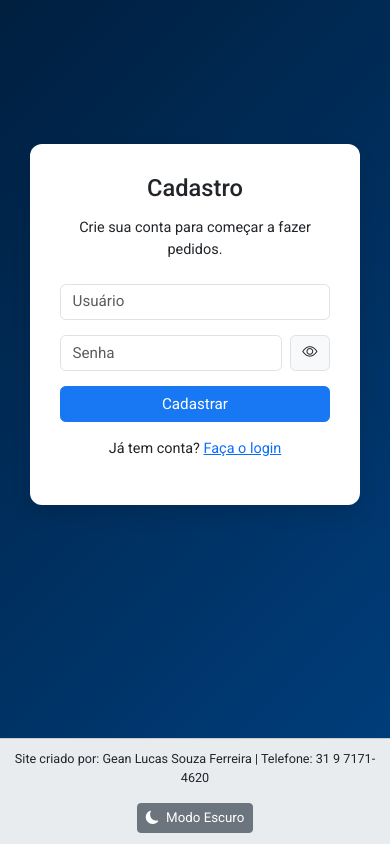
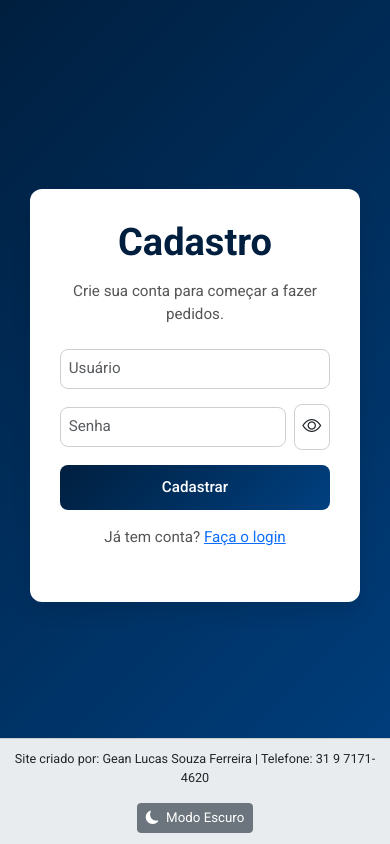
Before and after one commit to GeanLK1994/pedidos, a Flask app: page /cadastro in a window 390 px wide. Run offline with Flask 3, Linux system fonts and the light colour scheme.

Commit message:
Atualizando projeto via script

```diff
--- a/templates/cadastro.html
+++ b/templates/cadastro.html
@@ -5,46 +5,50 @@
 {% block content %}
 <link href="https://fonts.googleapis.com/css2?family=Roboto:wght@400;500;700&display=swap" rel="stylesheet">
 <style>
-  :root { --bg-gradient: linear-gradient(135deg, #001f3f, #004080); }
+  :root {
+    --bg-gradient: linear-gradient(135deg, #001f3f, #004080);
+  }
   html, body {
     height: 100%;
     margin: 0;
     background: var(--bg-gradient);
     font-family: 'Roboto', sans-serif;
-    overflow: hidden; /* remove todas as barras de scroll */
+    overflow: hidden; /* remove scroll externo */
   }
 
-  /* Footer fixo, herdado de base */
+  /* shapes geométricas */
+  .shape {
+    position: absolute;
+    border: 2px solid;
+    border-radius: 8px;
+    transform: rotate(45deg);
+    opacity: 0.7;
+    z-index: 0;
+  }
+  .shape-1 { width:200px; height:200px; top:-50px; left:-50px;    border-color: rgba(255,99,71,0.6); }
+  .shape-2 { width:150px; height:150px; bottom:-40px; right:-40px; border-color: rgba(79,172,254,0.6); }
+  .shape-3 { width:250px; height:250px; top:20%; right:-80px;      border-color: rgba(124,252,0,0.6); }
+  .shape-4 { width:100px; height:100px; bottom:25%; left:-50px;    border-color: rgba(255,167,38,0.6); }
+  .shape-5 { width:180px; height:180px; top:50%; left:-90px;       border-color: rgba(187,84,255,0.6); }
+  .shape-6 { width:220px; height:220px; bottom:50%; right:-110px;  border-color: rgba(0,255,255,0.6); }
+  .shape-7 { width:130px; height:130px; top:10%; right:20%;        border-color: rgba(255,99,227,0.6); }
+  .shape-8 { width: 90px; height: 90px; bottom:10%; left:25%;      border-color: rgba(255,255,0,0.6); }
 
-  /* Centralizar título no card */
-  .auth-card h2 {
-    text-align: center;
-    margin-bottom: 1rem;
+  @media (max-width:576px) {
+    .shape { display: none; }
   }
 
-  /* Formas geométricas coloridas (ocultas em telas pequenas) */
-  .shape { position: absolute; border: 2px solid; border-radius: 8px; transform: rotate(45deg); opacity: 0.7; }
-  .shape-1 { width:200px; height:200px; top:-50px; left:-50px; border-color: rgba(255,99,71,0.6); }
-  .shape-2 { width:150px; height:150px; bottom:-40px; right:-40px; border-color: rgba(79,172,254,0.6); }
-  .shape-3 { width:250px; height:250px; top:20%; right:-80px; border-color: rgba(124,252,0,0.6); }
-  .shape-4 { width:100px; height:100px; bottom:25%; left:-50px; border-color: rgba(255,167,38,0.6); }
-  .shape-5 { width:180px; height:180px; top:50%; left:-90px; border-color: rgba(187,84,255,0.6); }
-  .shape-6 { width:220px; height:220px; bottom:50%; right:-110px; border-color: rgba(0,255,255,0.6); }
-  .shape-7 { width:130px; height:130px; top:10%; right:20%; border-color: rgba(255,99,227,0.6); }
-  .shape-8 { width:90px; height:90px; bottom:10%; left:25%; border-color: rgba(255,255,0,0.6); }
-
-  /* Container do card */
+  /* container central */
   .login-container {
     position: relative;
     z-index: 2;
     display: flex;
     justify-content: center;
-    align-items: flex-start;
-    padding-top: 12vh;
-    padding-bottom: 4rem; /* espaço para footer */
+    align-items: center; /* centraliza vertical */
     height: 100%;
-    overflow: auto; /* scroll interno se necessário */
   }
+
+  /* card de cadastro */
   .auth-card {
     width: 90%;
     max-width: 360px;
@@ -54,11 +58,70 @@
     box-shadow: 0 10px 20px rgba(0,0,0,0.1);
     z-index: 3;
   }
+  /* aumentei fonte do título e mantive centralizado */
+  .auth-card h2 {
+    text-align: center;
+    color: #001f3f;
+    font-size: 2.5rem; /* maior que antes */
+    font-weight: 700;
+    margin-bottom: 1rem;
+  }
+  .auth-card p {
+    text-align: center;
+    color: #555;
+    margin-bottom: 1.5rem;
+    font-size: 1rem;
+  }
 
-  /* Oculta shapes em mobile */
-  @media (max-width: 576px) {
-    .shape { display: none; }
-    .login-container { padding-top: 8vh; }
+  .form-control {
+    border: 1px solid #ccd0d5;
+    border-radius: 8px;
+    padding: 0.5rem;
+    font-size: 1rem;
+    transition: border-color 0.3s, box-shadow 0.3s;
+  }
+  .form-control:focus {
+    border-color: #1877f2;
+    box-shadow: 0 0 0 3px rgba(24,119,242,0.2);
+    outline: none;
+  }
+
+  .input-group-text {
+    background: #fff;
+    border: 1px solid #ccd0d5;
+    border-radius: 8px;
+    padding: 0.5rem;
+    margin-left: 0.5rem;
+    cursor: pointer;
+    font-size: 1.25rem;
+    transition: background 0.3s;
+  }
+  .input-group-text:hover {
+    background: rgba(24,119,242,0.1);
+  }
+
+  /* Botão cadastrar com cor do degrade */
+  .btn-primary {
+    background: var(--bg-gradient) !important; /* gradiente de fundo */
+    border: none;
+    border-radius: 8px;
+    padding: 0.75rem;
+    width: 100%;
+    color: #fff;
+    font-weight: 500;
+    transition: transform 0.2s, box-shadow 0.2s;
+  }
+  .btn-primary:hover {
+    transform: translateY(-2px);
+    box-shadow: 0 4px 6px rgba(0,0,0,0.1);
+  }
+
+  .text-link {
+    color: #1877f2;
+    text-decoration: none;
+  }
+  .text-link:hover {
+    text-decoration: underline;
   }
 </style>
 
@@ -74,18 +137,19 @@
 <div class="login-container">
   <div class="auth-card">
     <h2>Cadastro</h2>
-    <p class="mb-4 text-center">Crie sua conta para começar a fazer pedidos.</p>
+    <p>Crie sua conta para começar a fazer pedidos.</p>
     <form method="post">
       <div class="mb-3">
         <input id="usuario" name="usuario" type="text" class="form-control" placeholder="Usuário" required>
       </div>
       <div class="mb-3 d-flex align-items-center">
         <input id="senha" name="senha" type="password" class="form-control" placeholder="Senha" required>
-        <span class="input-group-text ms-2" onclick="togglePassword('senha', this)"><i class="bi bi-eye"></i></span>
+        <span class="input-group-text" onclick="togglePassword('senha', this)"><i class="bi bi-eye"></i></span>
       </div>
-      <button type="submit" class="btn btn-primary w-100">Cadastrar</button>
+      <button type="submit" class="btn btn-primary">Cadastrar</button>
     </form>
     <p class="mt-3 text-center">Já tem conta? <a href="{{ url_for('login') }}">Faça o login</a></p>
   </div>
 </div>
+
 {% endblock %}
```
